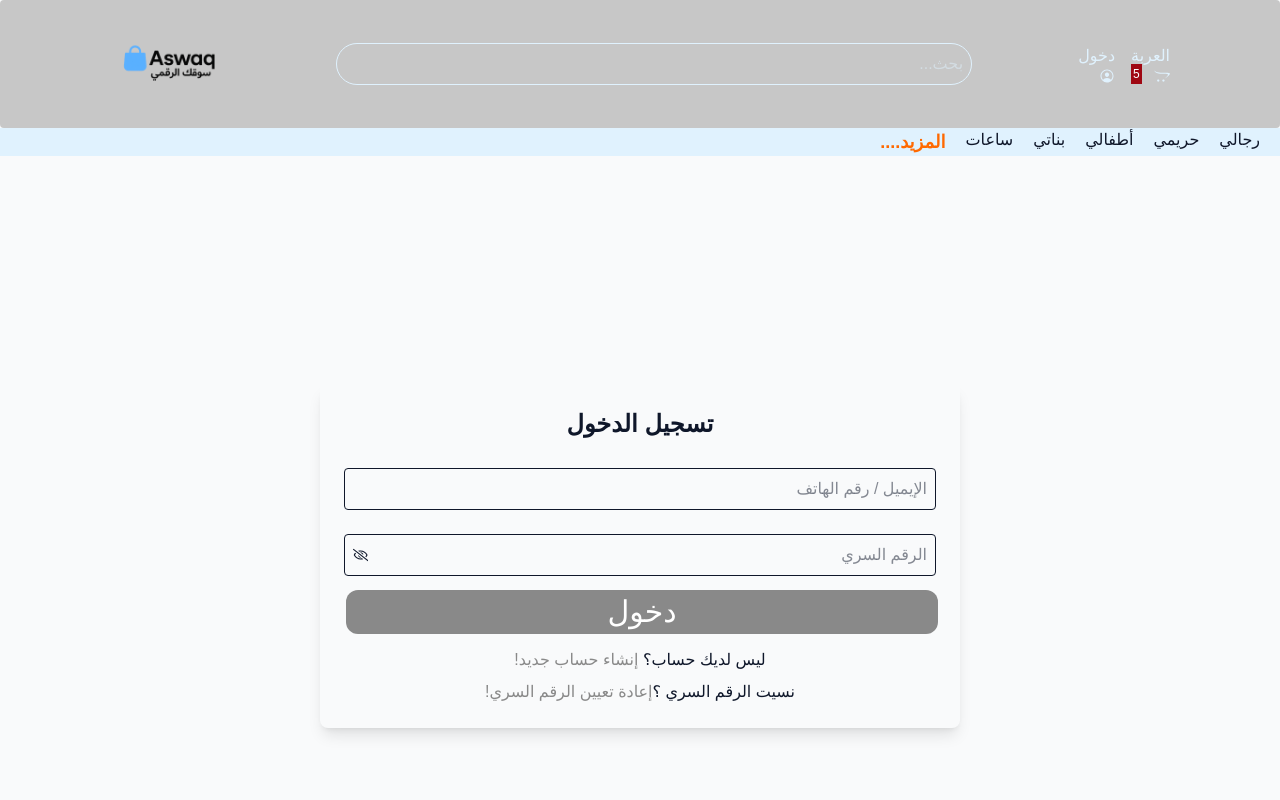
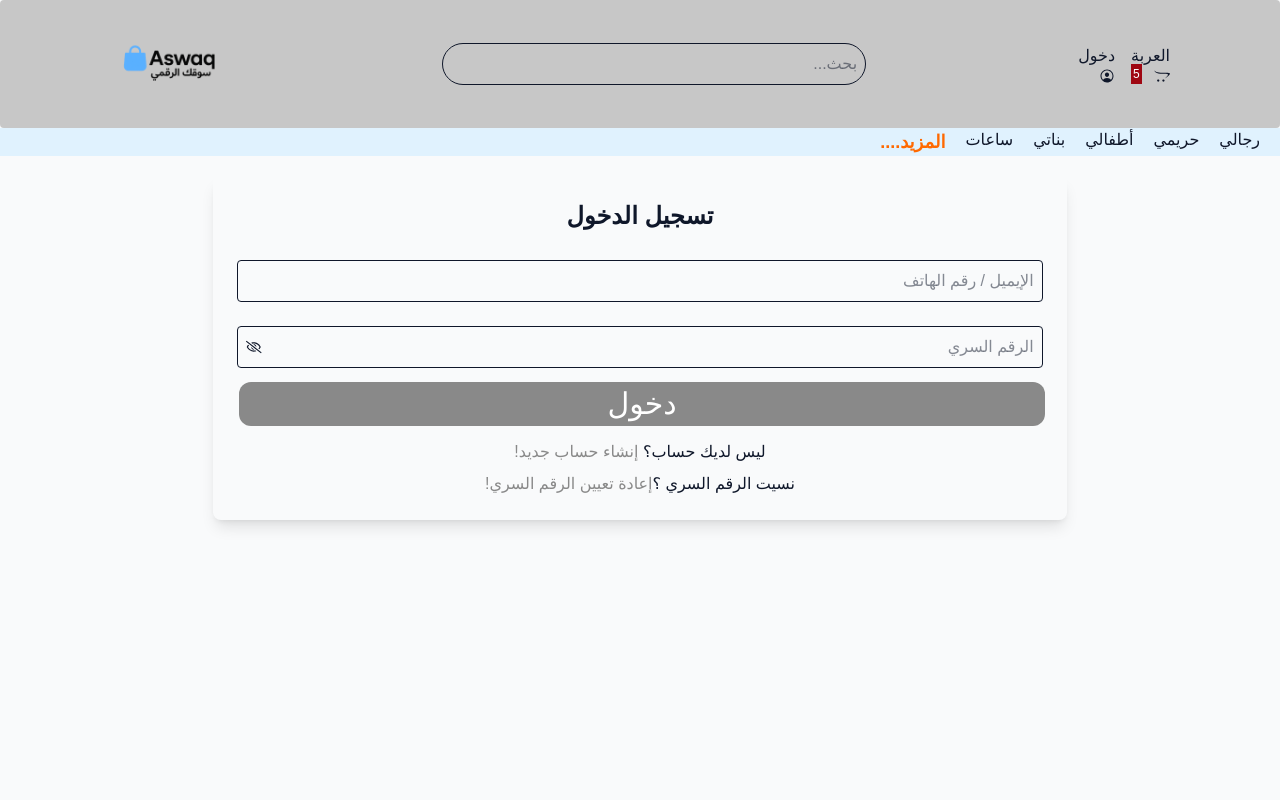
Before and after one commit to abdalla-yahia/aswaq, a Next.js app: page /login in a window 1280 px wide. Shown: the top 800 px of the page. Built offline with nearby package versions, Linux system fonts and the light colour scheme.

Commit message:
Complete Home Page Sections

```diff
--- a/src/app/(auth)/forgot-password/code-validation/page.tsx
+++ b/src/app/(auth)/forgot-password/code-validation/page.tsx
@@ -2,7 +2,7 @@ import CodeValidationForm from "@/utils/Forms/Code-Validation-Form";
 
 export default function CodeValidation() {
   return (
-    <div className="w-1/2 mx-auto my-10 p-5 text-forground bg-amber-100 rounded shadow-lg">
+    <div className="w-1/2 mx-auto my-10 p-5 text-foreground bg-background rounded shadow-lg">
       <h1 className="text-center text-3xl">تأكيد كود التفعيل</h1>
       <CodeValidationForm />
     </div>
--- a/src/app/(auth)/forgot-password/code-validation/reset-password/page.tsx
+++ b/src/app/(auth)/forgot-password/code-validation/reset-password/page.tsx
@@ -2,7 +2,7 @@ import ResetPasswordForm from "@/utils/Forms/Reset-Password-Form";
 
 export default function CodeValidation() {
   return (
-    <div className="w-1/2 mx-auto my-10 p-5 text-forground bg-amber-100 rounded shadow-lg">
+    <div className="w-1/2 mx-auto my-10 p-5 text-foreground bg-background rounded shadow-lg">
       <h1 className="text-center text-3xl">تعيين رقم سري جديد</h1>
       <ResetPasswordForm />
     </div>
--- a/src/app/(auth)/forgot-password/page.tsx
+++ b/src/app/(auth)/forgot-password/page.tsx
@@ -2,7 +2,7 @@ import ForgotPasswordForm from "@/utils/Forms/Forgot-Password-Form";
 
 export default function ForgotPassword() {
   return (
-    <div className="w-1/2 mx-auto my-10 p-5 text-forground bg-amber-100 rounded shadow-lg">
+    <div className="w-1/2 mx-auto my-10 p-5 text-foreground bg-background rounded shadow-lg">
     <h1 className="text-center text-3xl">ادخل بريدك الإلكتروني</h1>
     <ForgotPasswordForm />
     </div>
--- a/src/app/(auth)/login/login-page.tsx
+++ b/src/app/(auth)/login/login-page.tsx
@@ -5,8 +5,8 @@ import Link from "next/link";
 export default function LoginPage() {
 
   return (
-    <div className="flex w-full items-center justify-center min-h-screen bg-background">
-      <div className=" w-1/2 text-forground p-6 rounded-lg shadow-lg">
+    <div className="flex w-full items-start justify-center mt-5 min-h-screen bg-background">
+      <div className=" w-2/3 text-forground p-6 rounded-lg shadow-lg">
         <h1 className="text-2xl font-bold mb-4 text-center">تسجيل الدخول</h1>
         {/* Login Form */}
         <LoginForm />
--- a/src/components/Header/Header.tsx
+++ b/src/components/Header/Header.tsx
@@ -4,7 +4,7 @@ import Search from "./Search";
 
 export default function Header() {
   return (
-    <div className="w-full flex justify-evenly items-center bg-accent text-foreground p-1 rounded" >
+    <div className="w-full flex justify-evenly items-center bg-accent text-forground p-1 rounded" >
         <Navlink />
         <Search />
         <Logo />
--- a/src/components/Header/Navlink.tsx
+++ b/src/components/Header/Navlink.tsx
@@ -4,12 +4,12 @@ export default function Navlink() {
   return (
     <>
       <ul className="flex space-x-4 text-foreground">
-        <Link href={'/cart'} className="text-highlight relative">
+        <Link href={'/cart'} className="text-forground relative">
           <li className="">العربة</li>
           <icon.FaOpencart />
           <span className="absolute top-5 left-0 p-0.5 text-xs bg-red-800 text-white">5</span>
         </Link>
-        <Link href={'/login'} className="text-highlight">
+        <Link href={'/login'} className="text-forground">
           <li className="">دخول</li>
           <icon.IoPersonCircleOutline />
         </Link>
--- a/src/components/Header/Search.tsx
+++ b/src/components/Header/Search.tsx
@@ -1,8 +1,8 @@
 
 export default function Search() {
   return (
-    <div className="w-1/2 flex items-center">
-        <input  type="text" placeholder="بحث..." className="w-full p-2 border rounded-3xl text-highlight outline-none" />
+    <div className="w-1/2 flex items-center justify-center">
+        <input  type="text" placeholder="بحث..." className="w-2/3 p-2 border rounded-3xl text-forground outline-none" />
     </div>
   )
 }
```
